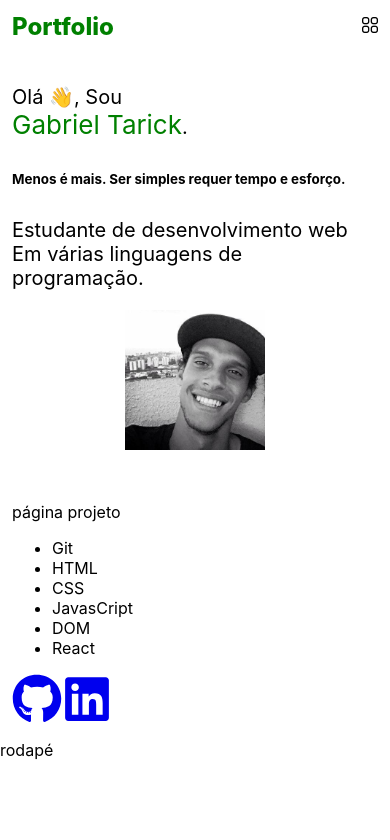
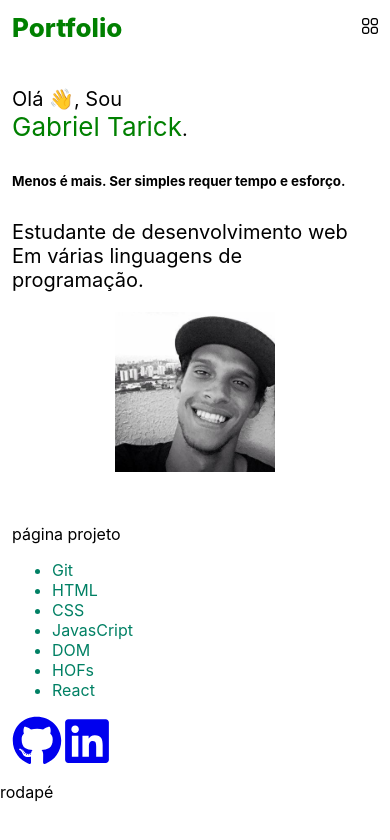
Before and after one commit to p4n1k0/my-portfolio, a React (Create React App) app: page / in a window 390 px wide. Shown: the top 840 px of the page. Built offline with nearby package versions, Linux system fonts and the light colour scheme.

Commit message:
add checagem de tipos de props na About

```diff
--- a/package.json
+++ b/package.json
@@ -40,5 +40,8 @@
       "last 1 firefox version",
       "last 1 safari version"
     ]
+  },
+  "devDependencies": {
+    "prop-types": "^15.8.1"
   }
 }
--- a/src/components/body/about/About.jsx
+++ b/src/components/body/about/About.jsx
@@ -2,6 +2,7 @@ import React, { Component } from 'react';
 import './about.css';
 import top from '../../../assets/top.jpg';
 import Image from '../about/Image';
+import PropTypes from 'prop-types';
 
 export default class About extends Component {
   render() {
@@ -13,7 +14,7 @@ export default class About extends Component {
               Olá &#128075;, Sou<br/>
               <span className="info-name">{this.props.name} {this.props.lastName}</span>.<br />
               <h6>Menos é mais. Ser simples requer tempo e esforço.</h6>
-              Estudante de desenvolvimento web <br />
+              Estudante de desenvolvimento web <br/>
               Em várias linguagens de programação.
             </p>
           </div>
@@ -27,3 +28,8 @@ export default class About extends Component {
     )
   }
 }
+
+About.propTypes = {
+  name: PropTypes.string,
+  lastName: PropTypes.string,
+}.isRequired
--- a/src/components/body/about/about.css
+++ b/src/components/body/about/about.css
@@ -28,7 +28,7 @@
         align-items: center;
     }
     .picture {
-        height: 140px;
+        height: 160px;
     }
 
     .about-info {
--- a/src/components/body/skill/Skills.jsx
+++ b/src/components/body/skill/Skills.jsx
@@ -1,8 +1,9 @@
 import React from 'react'
+import './../skill/skills.css'
 
 const Task = (value) => { return (<li key={value}>{value}</li>) };
 
-const habilidades = ['Git', 'HTML', 'CSS', 'JavasCript', 'DOM', 'React'];
+const habilidades = ['Git', 'HTML', 'CSS', 'JavasCript', 'DOM', 'HOFs', 'React'];
 
 function Skills() {
   return (
--- /dev/null
+++ b/src/components/body/skill/skills.css
@@ -0,0 +1,3 @@
+.skills-info {
+    color: rgb(0, 128, 100);
+}
--- a/src/components/comp/social/Social.jsx
+++ b/src/components/comp/social/Social.jsx
@@ -1,11 +1,10 @@
 import React from 'react';
 import { FaGithub } from 'react-icons/fa';
-import { FaLinkedin } from 'react-icons/fa'
+import { FaLinkedin } from 'react-icons/fa';
 
 function Social() {
     return (
         <div className="social-contact">
-
             <div className="social-icon-div">
 
                 <a href="https://github.com/p4n1k0">
--- a/src/components/header/Header.jsx
+++ b/src/components/header/Header.jsx
@@ -4,7 +4,8 @@ import Mobile from './mobile/Mobile';
 import Web from './web/Web';
 
 function Header() {
-  const [isOpen, setIsOpen] = useState(false)
+  const [isOpen, setIsOpen] = useState(false);
+
   return (
     <div className="header">
         <div className="logo">Portfolio</div>
--- a/src/components/header/header.css
+++ b/src/components/header/header.css
@@ -44,6 +44,6 @@
     }
 
     .logo {
-        font-size: 24px;
+        font-size: 26px;
     }
 }
```
Also changed, not shown: 1 other file (tests, documents, lock files or other folders).
